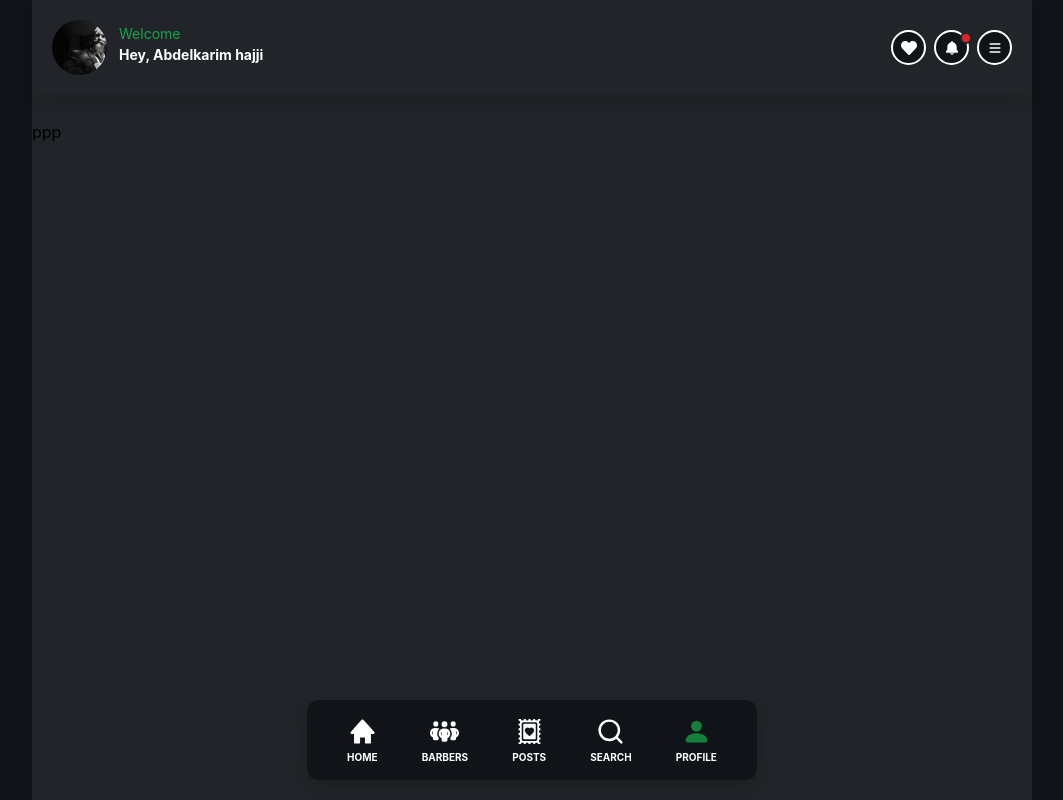
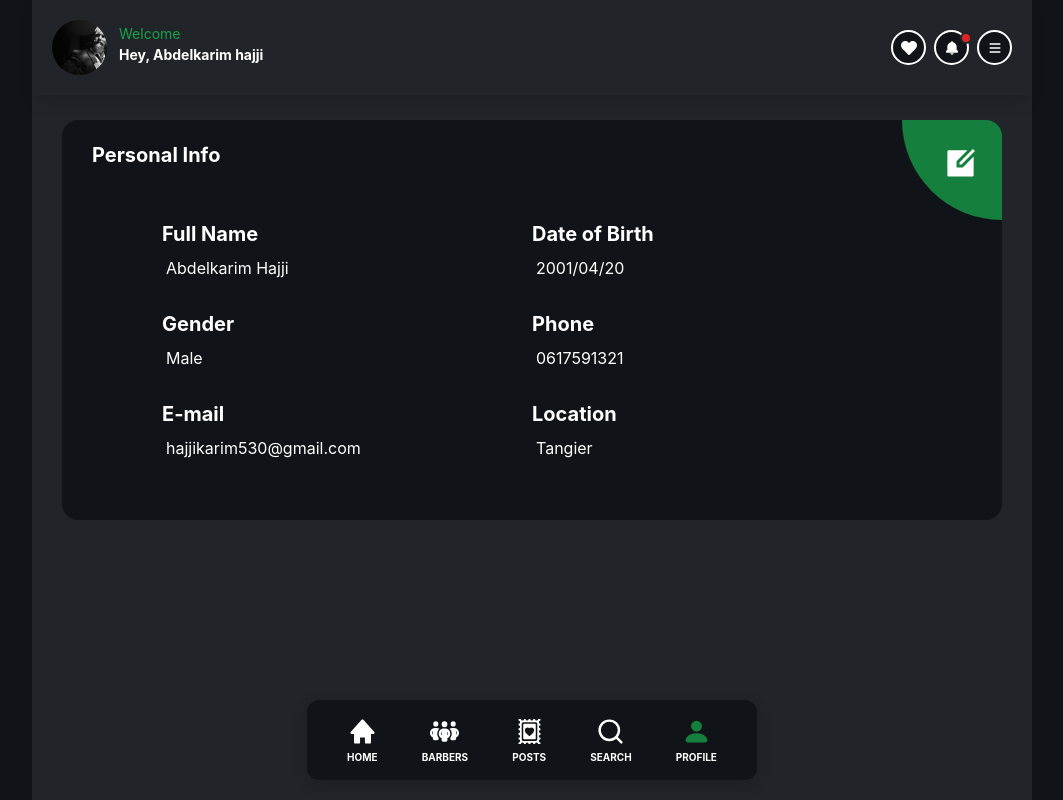
Before and after one commit to abdelkarimhajji/barber-app-clients, a React (Create React App) app: page /profile in a window 1280 px wide. Shown: the whole page, without its empty margins (108-1171 px from the left). Built offline with nearby package versions, Linux system fonts and the light colour scheme.

Commit message:
finish style panel of info of profile

```diff
--- a/src/pages/Profile.js
+++ b/src/pages/Profile.js
@@ -1,7 +1,7 @@
 import {useEffect} from "react";
 import NavBar from "../components/NavBar";
 import BottomMenu from "../components/BottomMenu";
-
+import { RiEditBoxFill } from "react-icons/ri";
 function Profile(){
     useEffect(() => {
         window.scrollTo(0, 0);
@@ -11,8 +11,43 @@ function Profile(){
             <div className="bg-customBlue h-full min-h-screen w-full md:w-[100%] lg:w-[1000px] box-border relative ">
                 <NavBar profile="profile"/>
                 <div className="mt-[163px] 324:mt-[165px] 480:mt-[120px]"></div>
-                <div className="">
-                    ppp
+                <div className="w-full h-full px-[30px]">
+                    <div className="w-full bg-login h-[400px] overflow-hidden rounded-2xl relative text-white ">
+                        <div className="absolute w-[100px] h-[100px] bg-green-700 right-0 rounded-bl-[100px] flex items-center justify-center text-[35px] text-white"><RiEditBoxFill  className="ml-4 mt-[-13px] cursor-pointer hover:text-login transition-all duration-300"/></div>
+                        <div className="w-full px-[30px] pt-5 mb-[50px]">
+                            <p className="font-bold text-[20px]">Personal Info</p>
+                        </div>
+                        <div className="w-full h-full px-[100px] flex">
+                            <div className="  w-1/2">
+                                <div className="mb-[30px]">
+                                    <p className="font-bold text-xl mb-2">Full Name</p>
+                                    <p className="text-[16px] ml-1">Abdelkarim Hajji</p>
+                                </div>
+                                <div className="mb-[30px]">
+                                    <p className="font-bold text-xl mb-2">Gender</p>
+                                    <p className="text-[16px] ml-1">Male</p>
+                                </div>
+                                <div>
+                                    <p className="font-bold text-xl mb-2">E-mail</p>
+                                    <p className="text-[16px] ml-1">hajjikarim530@gmail.com</p>
+                                </div>
+                            </div>
+                            <div className=" w-1/2">
+                                <div className="mb-[30px]">
+                                    <p className="font-bold text-xl mb-2">Date of Birth</p>
+                                    <p className="text-[16px] ml-1">2001/04/20</p>
+                                </div>
+                                <div className="mb-[30px]">
+                                    <p className="font-bold text-xl mb-2">Phone</p>
+                                    <p className="text-[16px] ml-1">0617591321</p>
+                                </div>
+                                <div>
+                                    <p className="font-bold text-xl mb-2">Location</p>
+                                    <p className="text-[16px] ml-1">Tangier</p>
+                                </div>
+                            </div>
+                        </div>
+                    </div>
                 </div>
                 <BottomMenu location="profile"/>
             </div>
```
